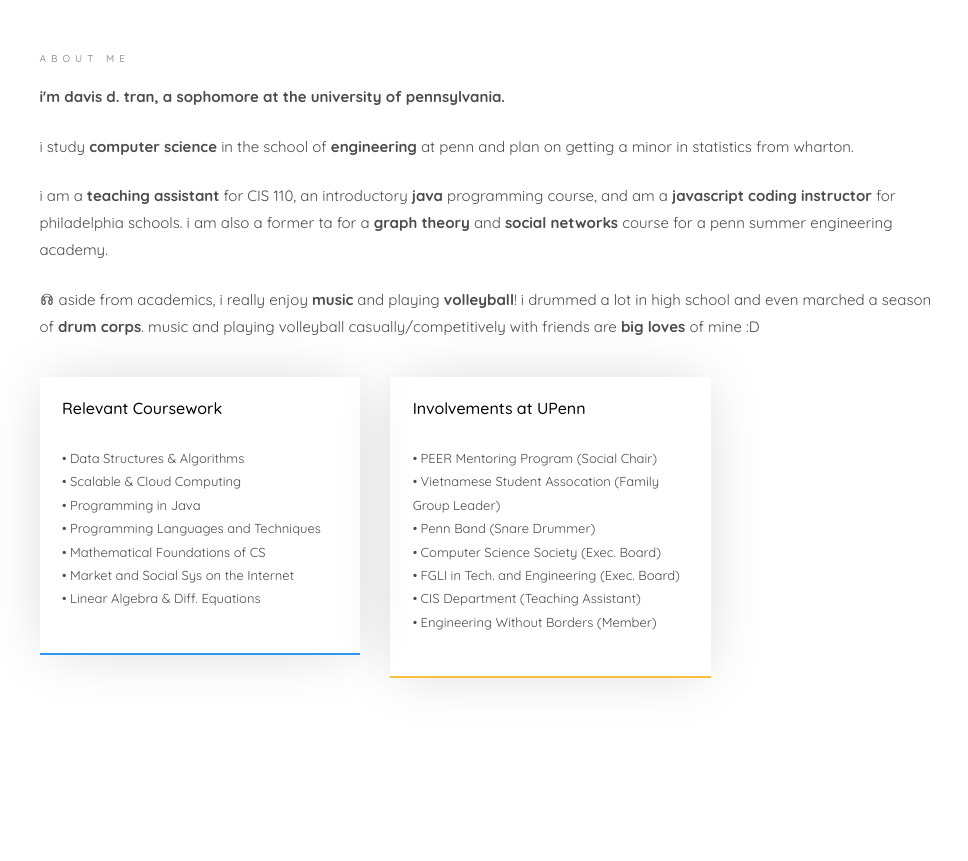
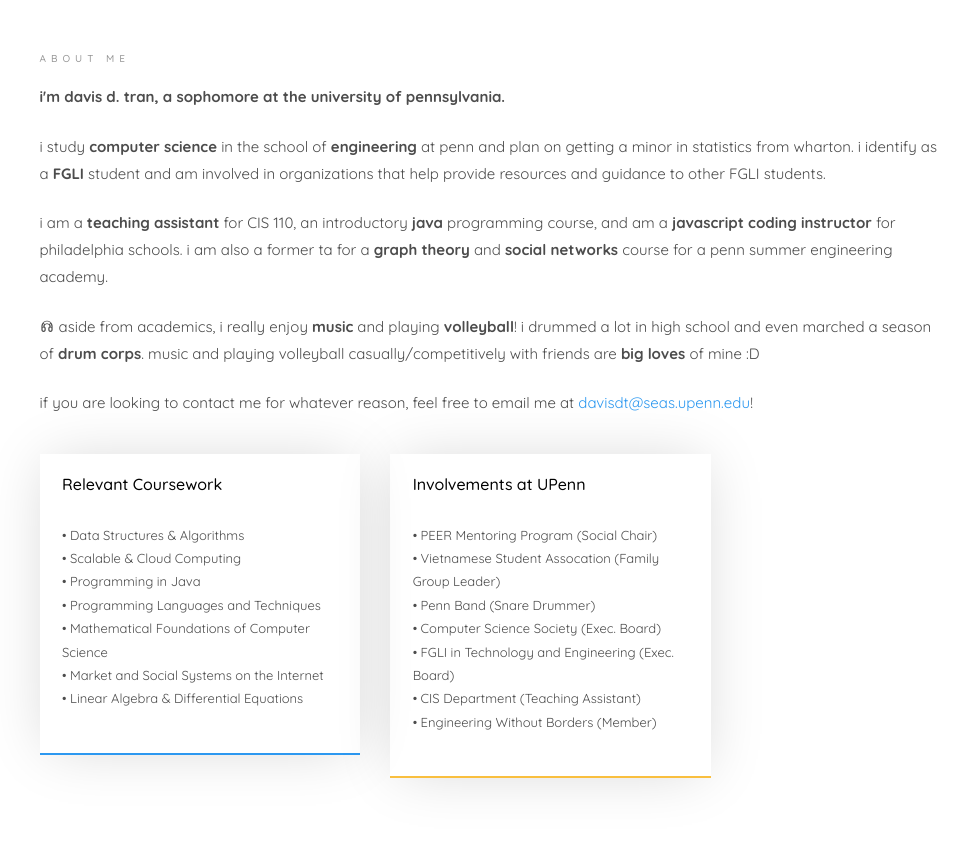
Before and after one commit to davis0119/davis0119.github.io, a plain HTML site: page index.html in a window 1280 px wide. Shown: the part 960-1821 px from the top of the page, without its empty margins (298-1266 px from the left). Drawn offline with nearby package versions, Linux system fonts and the light colour scheme; files whose address does not match are found by name; a web font is replaced by a local one.

Commit message:
added email mailto in about section, added fgli description

```diff
--- a/index.html
+++ b/index.html
@@ -58,7 +58,7 @@
 			<div class="text-center">
 				<div class="author-img" style="background-image: url(images/davis.jpg);"></div>
 				<h1 id="colorlib-logo"><a href="https://davis0119.github.io/">Davis Tran</a></h1>
-				<span class="position"><a href="https://admissions.upenn.edu/"z>University of Pennsylvania</a></span>
+				<span class="position"><a href="https://admissions.upenn.edu/">University of Pennsylvania</a></span>
 			</div>
 			<nav id="colorlib-main-menu" role="navigation" class="navbar">
 				<div id="navbar" class="collapse">
@@ -78,7 +78,6 @@
 					<li><a href="https://www.linkedin.com/in/davisdt/"><i class="icon-linkedin2"></i></a></li>
 				</ul>
 			</div>
-
 		</aside>
 
 		<div id="colorlib-main">
@@ -144,7 +143,9 @@
 										<span class="heading-meta">about me</span>
 <!--										<h2 class="colorlib-heading">about me</h2>-->
 										<p><strong>i'm davis d. tran, a sophomore at the university of pennsylvania.</strong></p>
-										<p>i study <strong>computer science</strong> in the school of <strong>engineering</strong> at penn and plan on getting a minor in statistics from wharton.</p>
+										<p>i study <strong>computer science</strong> in the school of <strong>engineering</strong> at penn
+											and plan on getting a minor in statistics from wharton. i identify as a <strong>FGLI</strong> student and
+											am involved in organizations that help provide resources and guidance to other FGLI students.</p>
 										<p>i am a <strong>teaching assistant</strong> for CIS 110, an introductory <strong>java</strong>
 											programming course, and am a <strong>javascript coding instructor</strong>
 											for philadelphia schools. i am also a former ta for a <strong>graph theory</strong> and
@@ -155,6 +156,8 @@
 											<strong>volleyball</strong>! i drummed a lot in high school and even marched
 											a season of <strong>drum corps</strong>. music and playing volleyball
 											casually/competitively with friends are <strong>big loves</strong> of mine :D</p>
+										<p>if you are looking to contact me for whatever reason, feel free to email me
+											at <a href="mailto:davisdt@seas.upenn.edu">davisdt@seas.upenn.edu</a>!</p>
 									</div>
 								</div>
 							</div>
@@ -167,18 +170,12 @@
 											• Scalable & Cloud Computing<br>
 											• Programming in Java<br>
 											• Programming Languages and Techniques<br>
-											• Mathematical Foundations of CS<br>
-											• Market and Social Sys on the Internet<br>
-											• Linear Algebra & Diff. Equations
+											• Mathematical Foundations of Computer Science<br>
+											• Market and Social Systems on the Internet<br>
+											• Linear Algebra & Differential Equations
 										</p>
 									</div>
 								</div>
-<!--								<div class="col-md-3 animate-box" data-animate-effect="fadeInRight">-->
-<!--									<div class="services color-2">-->
-<!--&lt;!&ndash;										<span class="icon2"><i class="icon-globe-outline"></i></span>&ndash;&gt;-->
-<!--										<h3>What I do</h3>-->
-<!--									</div>-->
-<!--								</div>-->
 								<div class="col-md-3 animate-box" data-animate-effect="fadeInTop">
 									<div class="services color-3">
 										<h3>Involvements at UPenn</h3>
@@ -187,7 +184,7 @@
 											• Vietnamese Student Assocation (Family Group Leader)<br>
 											• Penn Band (Snare Drummer)<br>
 											• Computer Science Society (Exec. Board)<br>
-											• FGLI in Tech. and Engineering (Exec. Board)<br>
+											• FGLI in Technology and Engineering (Exec. Board)<br>
 											• CIS Department (Teaching Assistant)<br>
 											• Engineering Without Borders (Member)<br></p>
 									</div>
```
